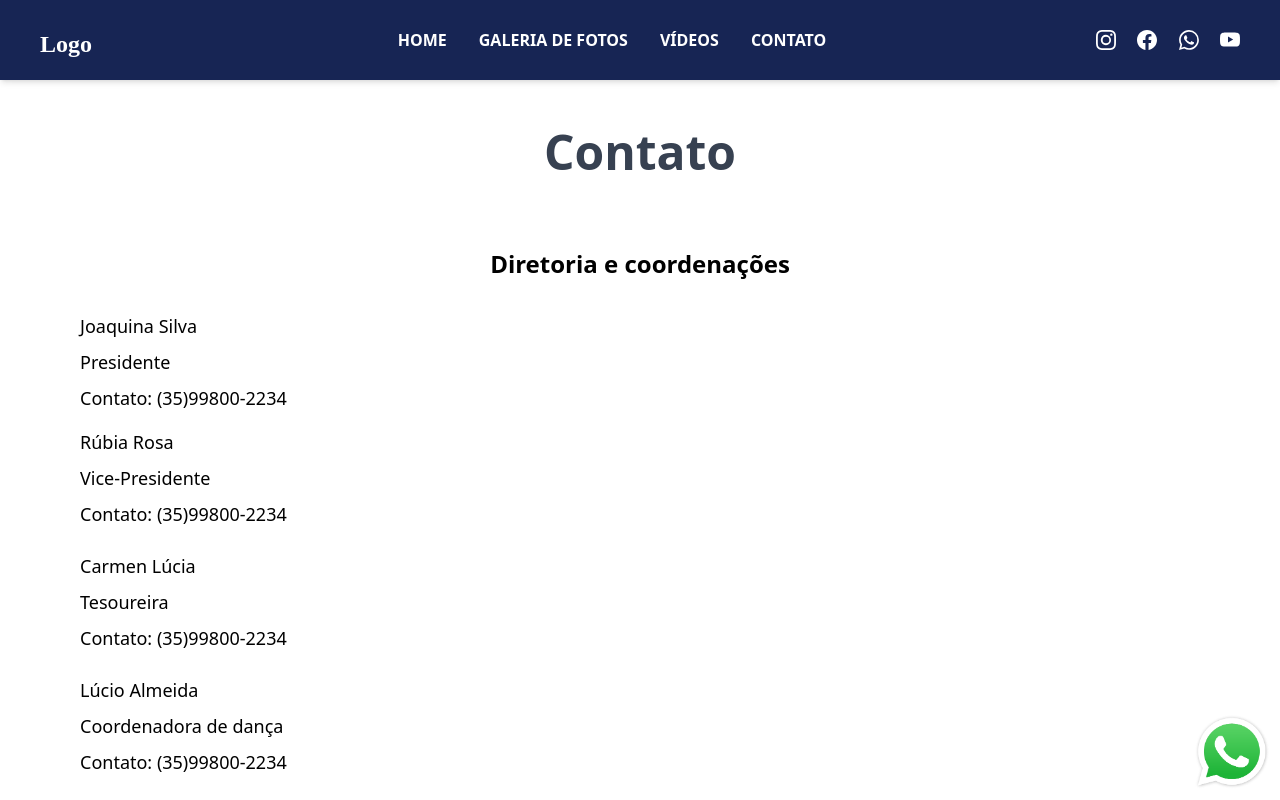
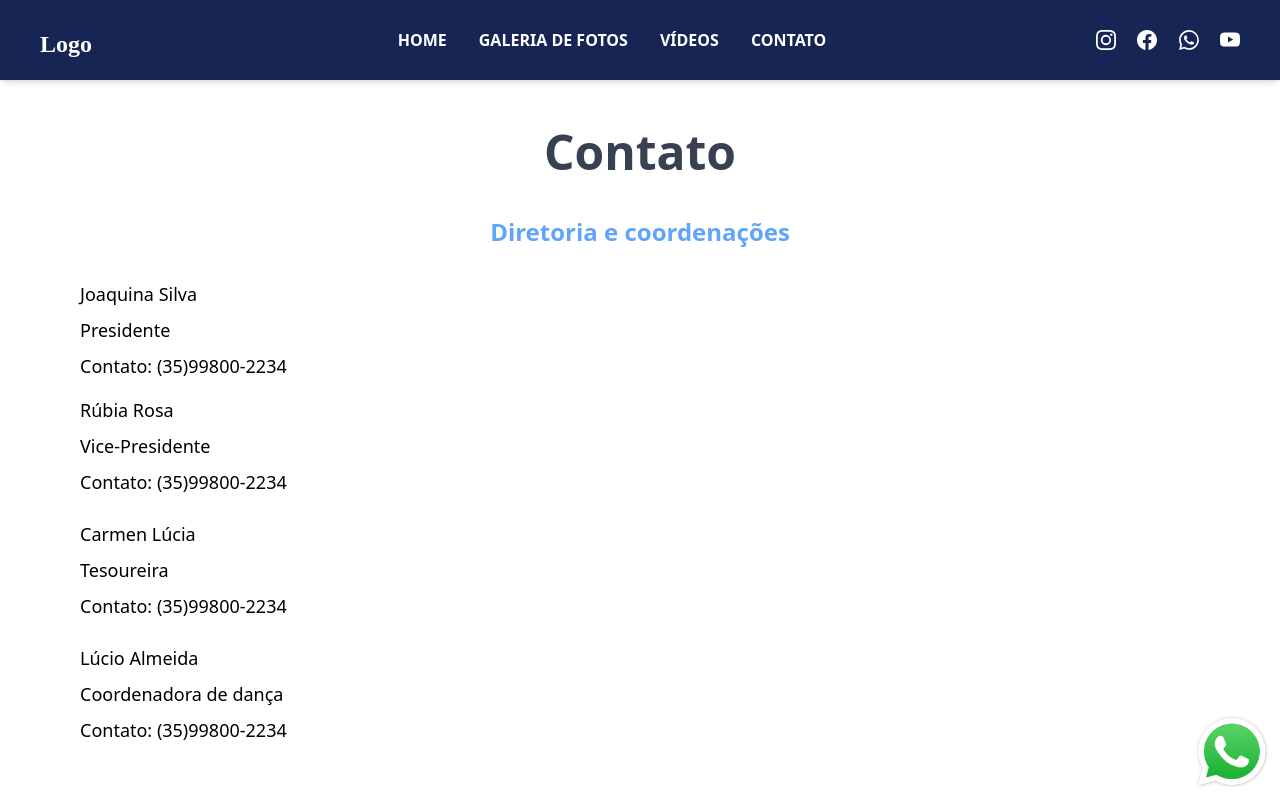
Before and after one commit to NataliaSRiber/dance_group_website_template, a Next.js app: page /Contact in a window 1280 px wide. Shown: the top 800 px of the page. Built offline with nearby package versions, Linux system fonts and the light colour scheme.

Commit message:
style: it adds new font color on titlw

```diff
--- a/src/pages/Contact.tsx
+++ b/src/pages/Contact.tsx
@@ -34,8 +34,8 @@ const Contact = (props: any) => {
             </a>
           </div>
         </div> */}
-        <div className='pt-8 text-xl text-left'>
-          <h1 className='z md:pb-8 text-xl md:text-2xl pb-8 font-semibold text-center'>Diretoria e coordenações</h1>
+        <div className='text-xl text-left'>
+          <h1 className='z md:pb-8 text-xl md:text-2xl pb-8 font-semibold text-center text-blue-400'>Diretoria e coordenações</h1>
           <div>
             <p className='font-medium text-lg md:text-lg pb-2'>Joaquina Silva</p>
             <p className='font-light text-sm md:text-lg pb-2'>Presidente</p>
```
